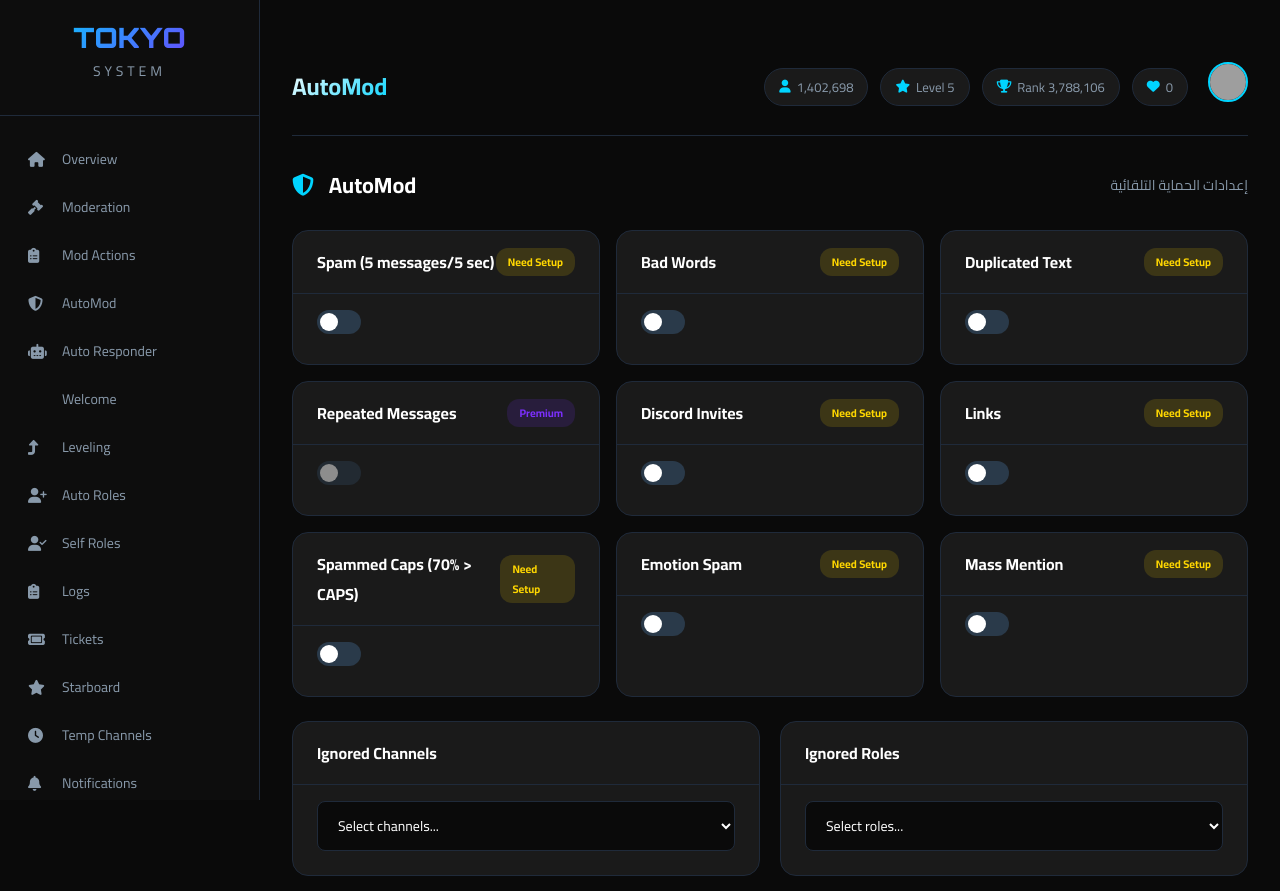
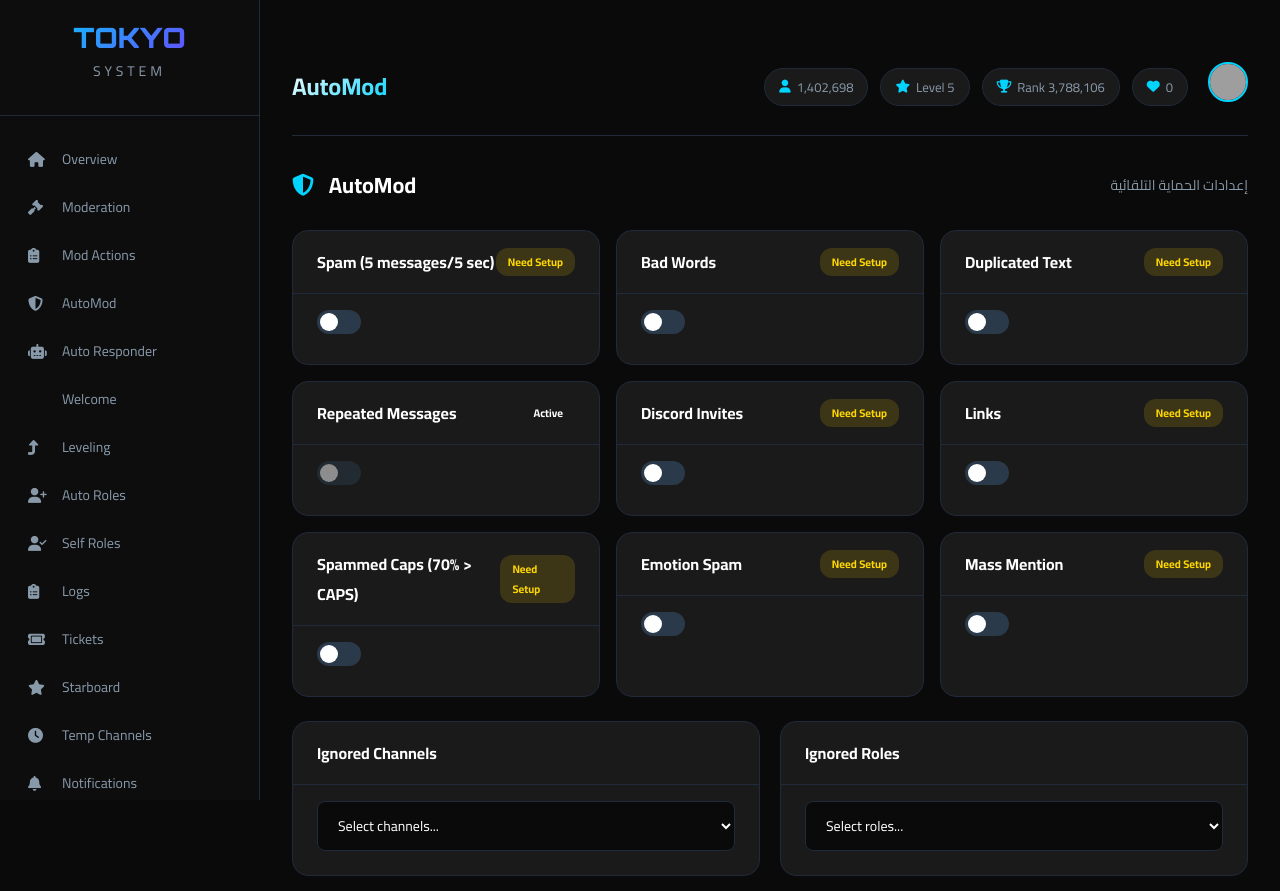
Before and after one commit to mohebmohammad4-ui/Tokyo-system-dash, a Flask app: template templates/automod.html in a window 1280 px wide. Shown: the top 891 px of the page. Run offline with Flask 3, Linux system fonts and the light colour scheme; the template is opened without the code that fills it, so the values that code supplies are empty; parts of the project's set-up code (start-up, migrations or seed data) failed here and were passed over; grey boxes are pictures that could not be loaded.

Commit message:
Update automod.html

```diff
--- a/templates/automod.html
+++ b/templates/automod.html
@@ -51,7 +51,7 @@
     <div class="card">
         <div class="card-header">
             <h3>Repeated Messages</h3>
-            <span class="badge badge-premium">Premium</span>
+            <span class="badge badge-succes">Active</span>
         </div>
         <div class="card-body">
             <label class="toggle-switch">
```
